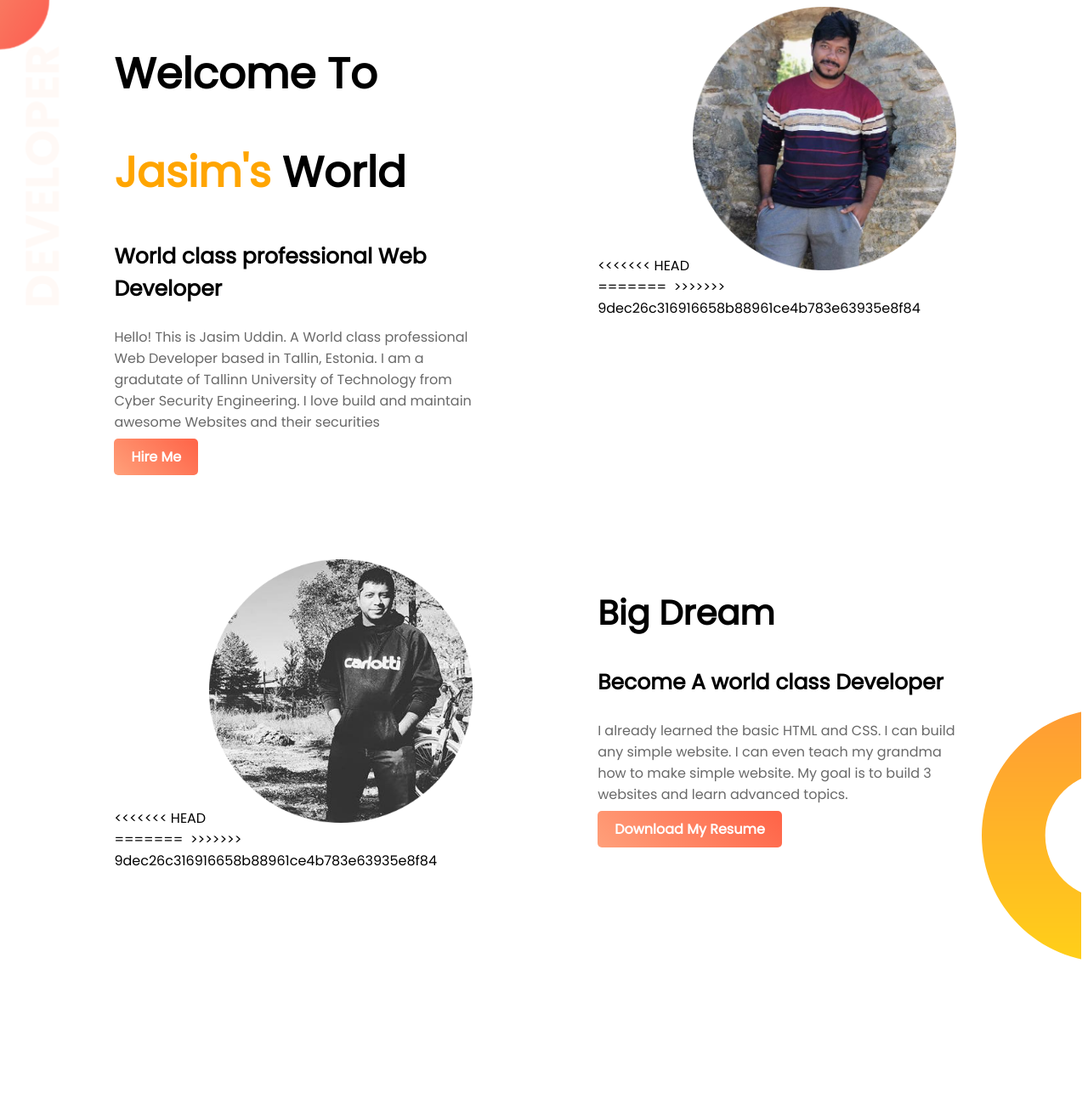
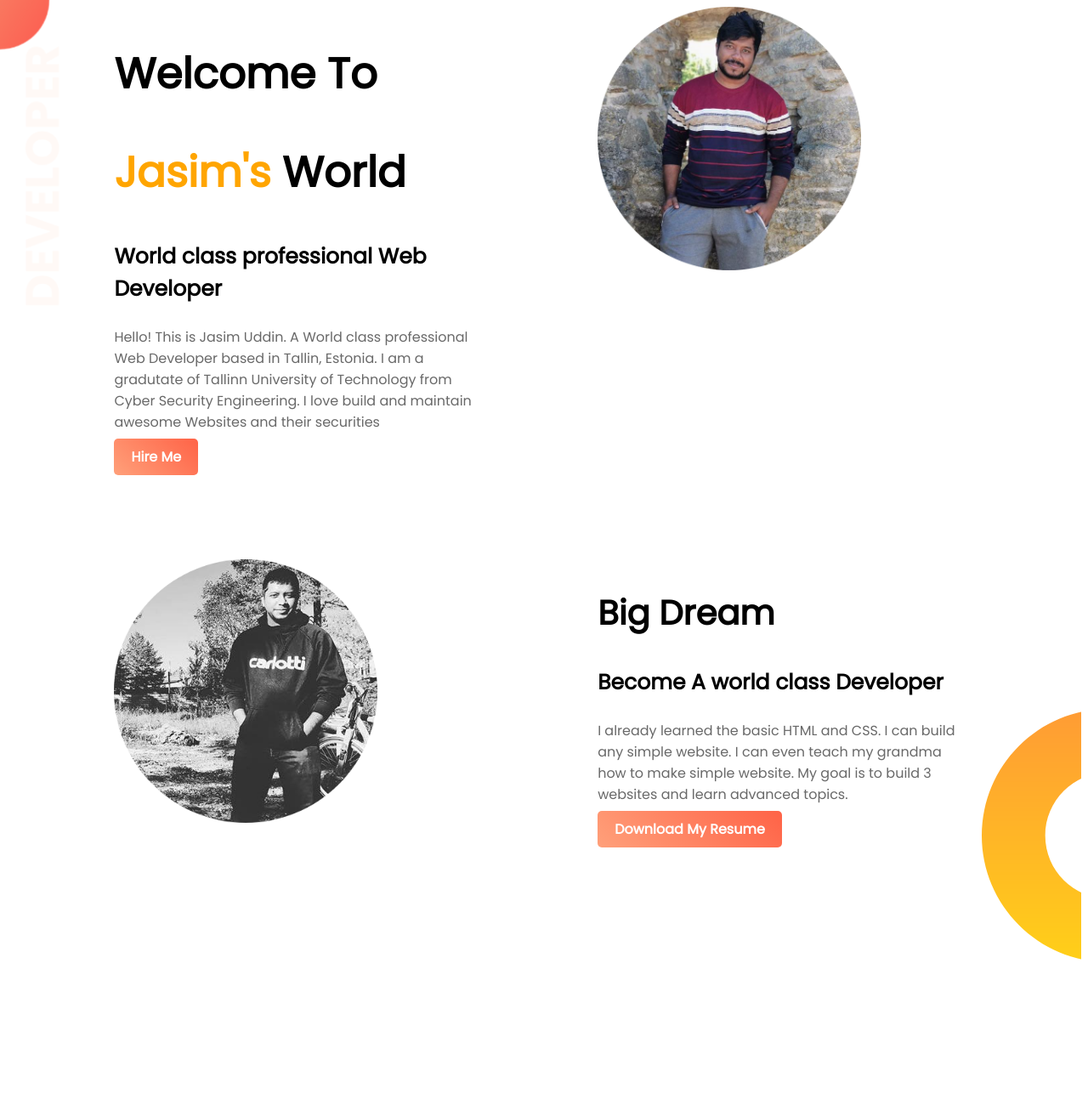
Before and after one commit to jasim0776/WebPortfolio, a plain HTML site: page index.html in a window 1280 px wide. Shown: the top 1300 px of the page at 85% size. Drawn offline with Linux system fonts and the light colour scheme; a web font is replaced by a local one.

Commit message:
updating the code

```diff
--- a/index.html
+++ b/index.html
@@ -22,20 +22,20 @@
 
       </div>
       <div class="half-width">
-<<<<<<< HEAD
+
         <img src="Images/jasimmain.png" alt="">
-=======
+
         <img src="Images/jasimmain.jpg" alt="">
->>>>>>> 9dec26c316916658b88961ce4b783e63935e8f84
+
       </div>
   </section>
   <section class="dream-area">
       <div class="half-width">
-<<<<<<< HEAD
+
           <img src="Images/jasimsecond.png" alt="">
-=======
+
           <img src="Images/jasimsecond.jpg" alt="">
->>>>>>> 9dec26c316916658b88961ce4b783e63935e8f84
+
 
       </div>
       <div class="half-width">
```
